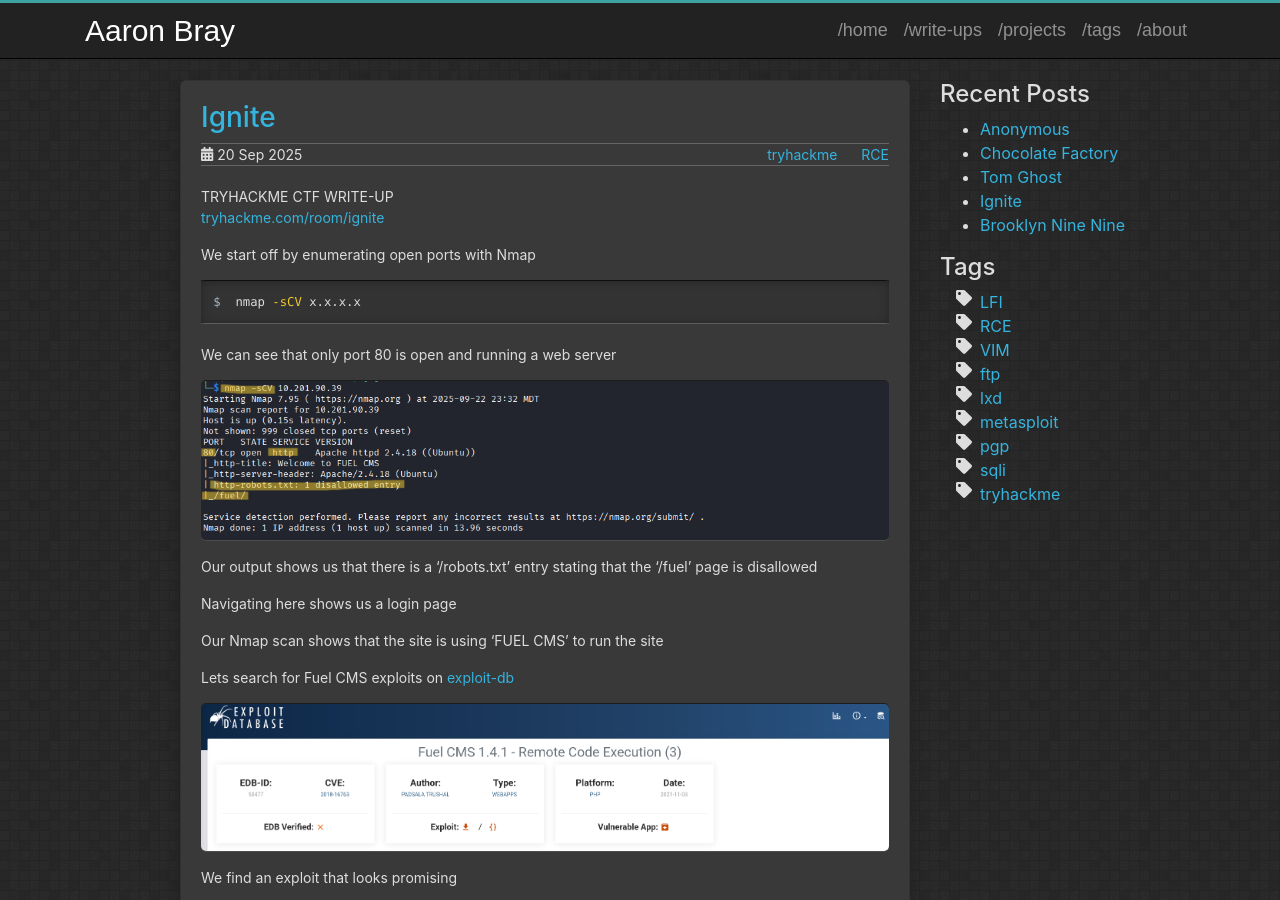
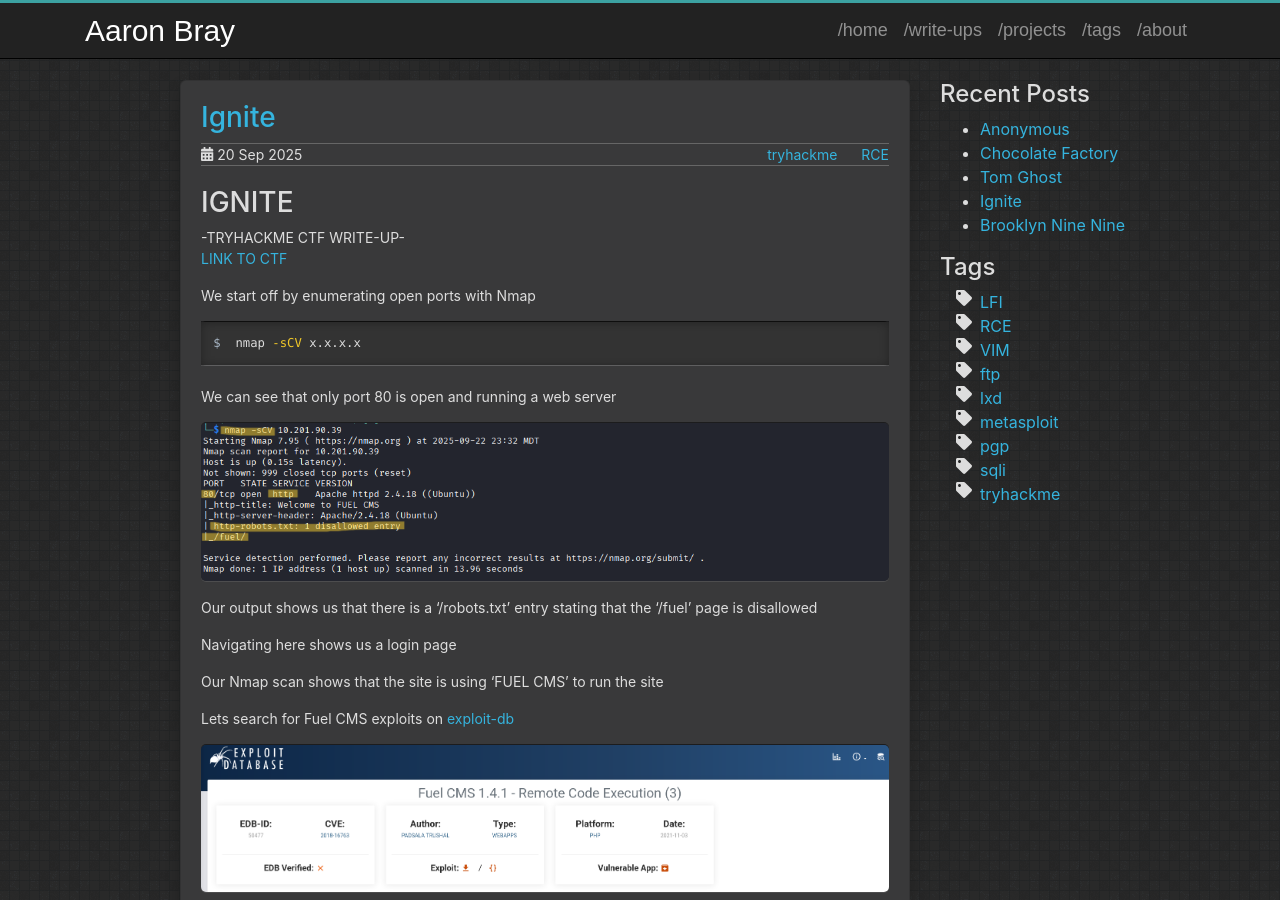
Before and after one commit to AaronBray/AaronBray.github.io, a Jekyll site: the page built from _posts/2025-09-20-Ignite.md, in a window 1280 px wide and 900 px high. Built offline with Jekyll 4.4.1, drawn with Linux system fonts in a browser that asks for light colours.

Commit message:
Update 2025-09-20-Ignite.md

```diff
--- a/_posts/2025-09-20-Ignite.md
+++ b/_posts/2025-09-20-Ignite.md
@@ -6,9 +6,9 @@
 tags: tryhackme RCE
 comments: false
 ---
-
-TRYHACKME CTF WRITE-UP
-[tryhackme.com/room/ignite](https://tryhackme.com/room/ignite)
+# IGNITE
+-TRYHACKME CTF WRITE-UP-
+[LINK TO CTF](https://tryhackme.com/room/ignite)
 
 
 
```
